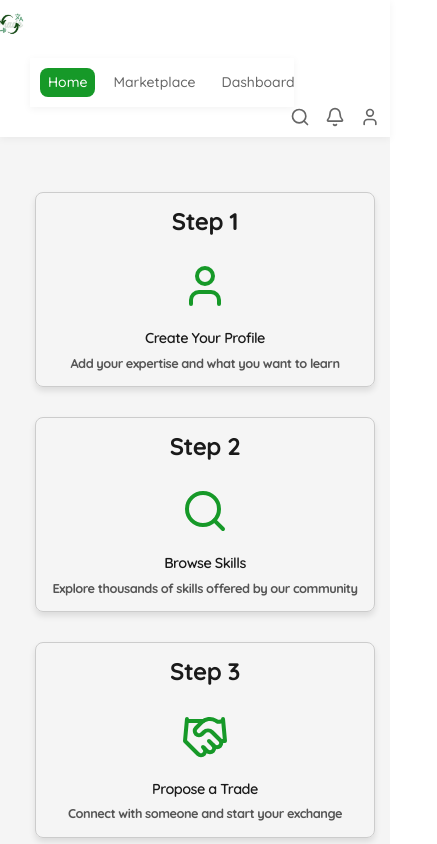
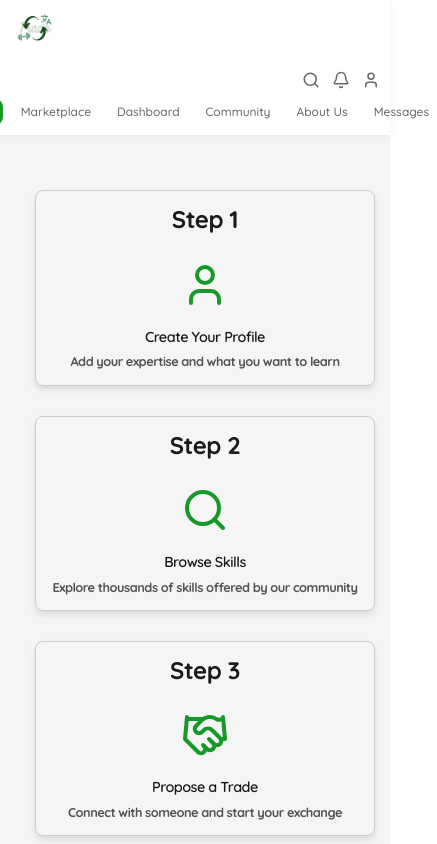
Before and after one commit to dylanlewis12/TradeCircle-Platform, a React app in the folder frontend/: page /home in a window 390 px wide. Shown: the top 844 px of the page, 437 px wide, since content can reach past the window. Built offline with nearby package versions, Linux system fonts and the light colour scheme; the HTML template or start-up script is replaced by a standard one.

Commit message:
Implement BEM naming conventions for navbar component to fix styling issues

```diff
--- a/frontend/src/components/NavBar.tsx
+++ b/frontend/src/components/NavBar.tsx
@@ -1,60 +1,91 @@
-//import React from 'react';
 import { Link, NavLink } from 'react-router-dom';
 import { useLocation } from 'react-router-dom';
 import '../styles/components/Navbar.css';
 import { Search, Bell, User } from 'lucide-react';
-//import { useState } from 'react';
-//import Modal from './Modal.tsx';
 import logo from '../styles/images/logo.png';
 
 const Navbar = () => {
   const location = useLocation();
   const showNavbar = location.pathname !== "/" && location.pathname !== "/register";
 
-
-    //const [isModalOpen, setIsModalOpen] = useState(false); //State to control modal visibility
-
-    //const openModal = () => setIsModalOpen(true);
-    //const closeModal = () => setIsModalOpen(false);
-
   const handleAccountUpdate = (event: any) => {
     event.preventDefault();
-        // Handle form submission logic here
-        //alert('Account updated successfully')
-        //closeModal(); // Close the modal after submission
+  };
 
-        //Add a condition for closing modal if user presses close button
-    }
+  return (
+    <nav className="navbar">
+      <div className="navbar__logo">
+        <Link to="/home" className="navbar__logo-link">
+          <img src={logo} alt="TradeCircle logo" className="navbar__logo-image" />
+        </Link>
+      </div>
 
-    return(
-    <nav className="navbar">
-        <div className="navbar-left">
-            <Link to="/home" className="app-logo"><img src={logo} alt='logo'/></Link>
-        </div>
-        <div className="navbar-center">
-            {/* Conditionally render Navbar */}
-            {/*User is active to conditionally render navbar links*/}
+      <div className="navbar__menu">
         {showNavbar && (
-                <nav className="navbar">
-                    <ul className="nav-links">
-                        <li><NavLink to="/home" className={({ isActive }) => (isActive ? "active" : "")}>Home</NavLink></li>
-                        <li><NavLink to="/market-place" className={({ isActive }) => (isActive ? "active" : "")}>Marketplace</NavLink></li>
-                        <li><NavLink to="/dashboard" className={({ isActive }) => (isActive ? "active" : "")}>Dashboard</NavLink></li>
-                        <li><NavLink to="/community" className={({ isActive }) => (isActive ? "active" : "")}>Community</NavLink></li>
-                        <li><NavLink to="/about" className={({ isActive }) => (isActive ? "active" : "")}>About Us</NavLink></li>
-                        <li><NavLink to="/chat" className={({ isActive }) => (isActive ? "active" : "")}>Messages</NavLink></li>
+          <ul className="navbar__links">
+            <li className="navbar__item">
+              <NavLink
+                to="/home"
+                className={({ isActive }) => isActive ? "navbar__link navbar__link--active" : "navbar__link"}
+              >
+                Home
+              </NavLink>
+            </li>
+            <li className="navbar__item">
+              <NavLink
+                to="/market-place"
+                className={({ isActive }) => isActive ? "navbar__link navbar__link--active" : "navbar__link"}
+              >
+                Marketplace
+              </NavLink>
+            </li>
+            <li className="navbar__item">
+              <NavLink
+                to="/dashboard"
+                className={({ isActive }) => isActive ? "navbar__link navbar__link--active" : "navbar__link"}
+              >
+                Dashboard
+              </NavLink>
+            </li>
+            <li className="navbar__item">
+              <NavLink
+                to="/community"
+                className={({ isActive }) => isActive ? "navbar__link navbar__link--active" : "navbar__link"}
+              >
+                Community
+              </NavLink>
+            </li>
+            <li className="navbar__item">
+              <NavLink
+                to="/about"
+                className={({ isActive }) => isActive ? "navbar__link navbar__link--active" : "navbar__link"}
+              >
+                About Us
+              </NavLink>
+            </li>
+            <li className="navbar__item">
+              <NavLink
+                to="/chat"
+                className={({ isActive }) => isActive ? "navbar__link navbar__link--active" : "navbar__link"}
+              >
+                Messages
+              </NavLink>
+            </li>
           </ul>
-                    {/*
-                        NavBar icon divs
-                    */}
-                </nav>
         )}
       </div>
-        <div className='navbar-right'>
-            <ul>
-                <li><Search size={10}/></li>
-                <li><Bell size={10}/></li>
-                <li onClick={handleAccountUpdate}><User size={10}/></li>
+
+      <div className="navbar__actions">
+        <ul className="navbar__icon-list">
+          <li className="navbar__icon-item navbar__icon-item--search">
+            <Search size={24} />
+          </li>
+          <li className="navbar__icon-item navbar__icon-item--bell">
+            <Bell size={24} />
+          </li>
+          <li className="navbar__icon-item navbar__icon-item--user" onClick={handleAccountUpdate}>
+            <User size={24} />
+          </li>
         </ul>
       </div>
     </nav>
--- a/frontend/src/styles/components/Navbar.css
+++ b/frontend/src/styles/components/Navbar.css
@@ -1,4 +1,4 @@
-/* Navbar container */
+/* Navbar Container */
 .navbar {
   background-color: #ffffff;
   padding: 15px 40px;
@@ -9,44 +9,45 @@
   position: sticky;
   top: 0;
   z-index: 100;
-  width: 100%;              /* CHANGED from 100vw */
-  box-sizing: border-box;   /* ADDED */
-  overflow-x: hidden;       /* ADDED - prevent overflow */
+  width: 100%;
+  box-sizing: border-box;
+  gap: 30px;
 }
 
-/* Logo section */
-.navbar-left {
+/* Logo Section */
+.navbar__logo {
   display: flex;
   align-items: center;
   flex-shrink: 0;
 }
 
-.app-logo {
+.navbar__logo-link {
+  display: flex;
+  align-items: center;
   cursor: pointer;
-  margin-left: -20px;
+  text-decoration: none;
+  transition: transform 0.3s ease;
 }
 
-.app-logo img {
-  width: 100px;
-  height: auto;
-  transition: transform 0.3s ease;
-  margin: 0;
-}
-
-.app-logo img:hover {
+.navbar__logo-link:hover {
   transform: scale(1.05);
 }
 
-/* Center navigation links */
-.navbar-center {
-  flex: 0.8;
+.navbar__logo-image {
+  width: 100px;
+  height: auto;
+  display: block;
+}
+
+/* Menu/Navigation Section */
+.navbar__menu {
+  flex: 1;
   display: flex;
   justify-content: center;
-  padding: 0 20px;
   min-width: 0;
 }
 
-.navbar-center ul {
+.navbar__links {
   list-style: none;
   display: flex;
   gap: 50px;
@@ -56,16 +57,13 @@
   white-space: nowrap;
 }
 
-.navbar-center li {
-  font-size: 18px;
+.navbar__item {
+  flex-shrink: 0;
+  font-size: 16px;
   font-weight: 500;
-  color: #000000;
-  transition: all 0.3s ease;
-  cursor: pointer;
-  flex-shrink: 0;
 }
 
-.navbar-center a {
+.navbar__link {
   color: #666666;
   text-decoration: none;
   display: block;
@@ -74,86 +72,72 @@
   transition: all 0.3s ease;
 }
 
-.navbar-center a:hover,
-.navbar-center a.active {
+.navbar__link:hover {
   background-color: #169928;
   color: white;
 }
 
-/* Right section (icons) */
-.navbar-right {
+.navbar__link--active {
+  background-color: #169928;
+  color: white;
+}
+
+/* Actions Section (Icons) */
+.navbar__actions {
   display: flex;
   align-items: center;
-  gap: 25px;
   flex-shrink: 0;
 }
 
-.navbar-right ul {
+.navbar__icon-list {
   list-style: none;
   display: flex;
   gap: 25px;
   margin: 0;
   padding: 0;
+  align-items: center;
 }
 
-.navbar-right li {
+.navbar__icon-item {
   display: flex;
   align-items: center;
+  justify-content: center;
   cursor: pointer;
+  width: 24px;
+  height: 24px;
+  color: #666666;
   transition: all 0.3s ease;
   flex-shrink: 0;
 }
 
-.navbar-right li:hover {
-  opacity: 0.7;
-  transform: scale(1.1);
+.navbar__icon-item:hover {
+  color: #4a9d6f;
+  transform: scale(1.15);
 }
 
-/* Icon styling */
-.navbar-right svg,
-.navbar-right i {
-  width: 24px;
-  height: 24px;
-  color: #666666;
-  transition: color 0.3s ease;
+.navbar__icon-item svg {
+  width: 100%;
+  height: 100%;
 }
 
-.navbar-right li:hover svg,
-.navbar-right li:hover i {
-  color: #4a9d6f;
-}
-
-/* User profile icon */
-.navbar-right .user-icon {
-  width: 36px;
-  height: 36px;
-  border-radius: 50%;
-  background-color: #e0e0e0;
-  display: flex;
-  align-items: center;
-  justify-content: center;
-  overflow: hidden;
-}
-
-.navbar-right .user-icon img {
-  width: 100%;
-  height: 100%;
-  object-fit: cover;
-}
-
-/* Responsive design */
+/* Responsive Design */
 @media (max-width: 1024px) {
   .navbar {
     padding: 12px 20px;
+    gap: 20px;
   }
 
-  .navbar-center ul {
+  .navbar__links {
     gap: 30px;
   }
 
-  .navbar-center a {
+  .navbar__link {
     padding: 6px 12px;
     font-size: 14px;
+  }
+
+  .navbar__icon-list {
+    gap: 20px;
   }
 }
 
@@ -161,49 +145,76 @@
   .navbar {
     flex-wrap: wrap;
     padding: 10px 15px;
+    gap: 15px;
   }
 
-  .navbar-left {
+  .navbar__logo {
     width: 100%;
     margin-bottom: 10px;
   }
 
-  .app-logo img {
-    width: 40px;
+  .navbar__logo-image {
+    width: 60px;
   }
 
-  .navbar-center ul {
+  .navbar__menu {
+    width: 100%;
+    order: 3;
+  }
+
+  .navbar__links {
     gap: 15px;
     font-size: 14px;
+    width: 100%;
+    justify-content: center;
   }
 
-  .navbar-right {
+  .navbar__link {
+    padding: 6px 10px;
+    font-size: 13px;
+  }
+
+  .navbar__actions {
     width: 100%;
     justify-content: flex-end;
   }
 
-  .navbar-right ul {
+  .navbar__icon-list {
     gap: 15px;
+  }
+
+  .navbar__icon-item {
+    width: 20px;
+    height: 20px;
   }
 }
 
 @media (max-width: 480px) {
   .navbar {
     padding: 10px;
+    gap: 10px;
   }
 
-  .navbar-center ul {
+  .navbar__logo-image {
+    width: 50px;
+  }
+
+  .navbar__links {
     gap: 10px;
     font-size: 12px;
   }
 
-  .navbar-center a {
+  .navbar__link {
     padding: 4px 8px;
+    font-size: 12px;
   }
 
-  .navbar-right svg,
-  .navbar-right i {
-    width: 20px;
-    height: 20px;
+  .navbar__icon-list {
+    gap: 12px;
+  }
+
+  .navbar__icon-item {
+    width: 18px;
+    height: 18px;
   }
 }
```
Lines whose indentation alone changed are shown as unchanged.
